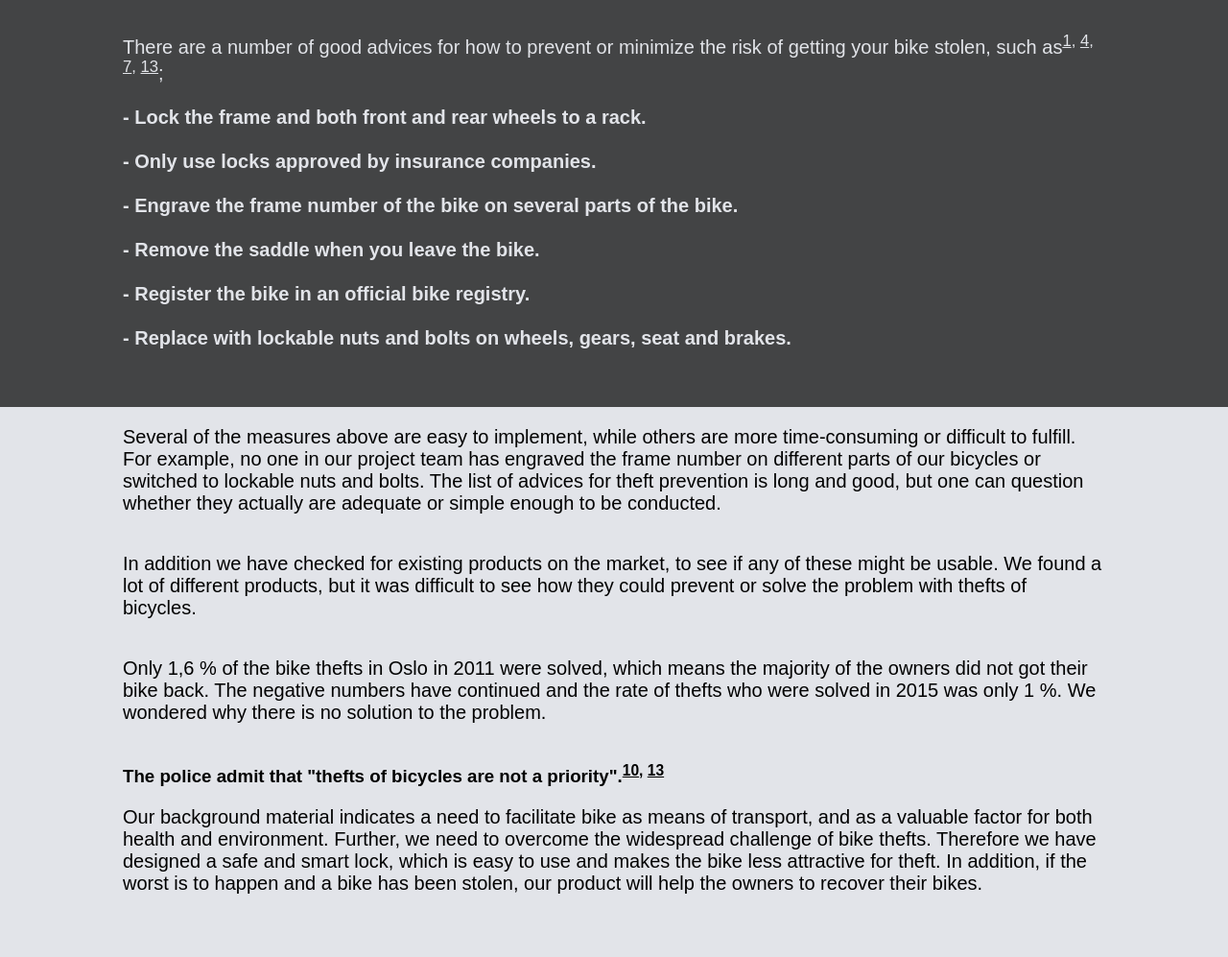
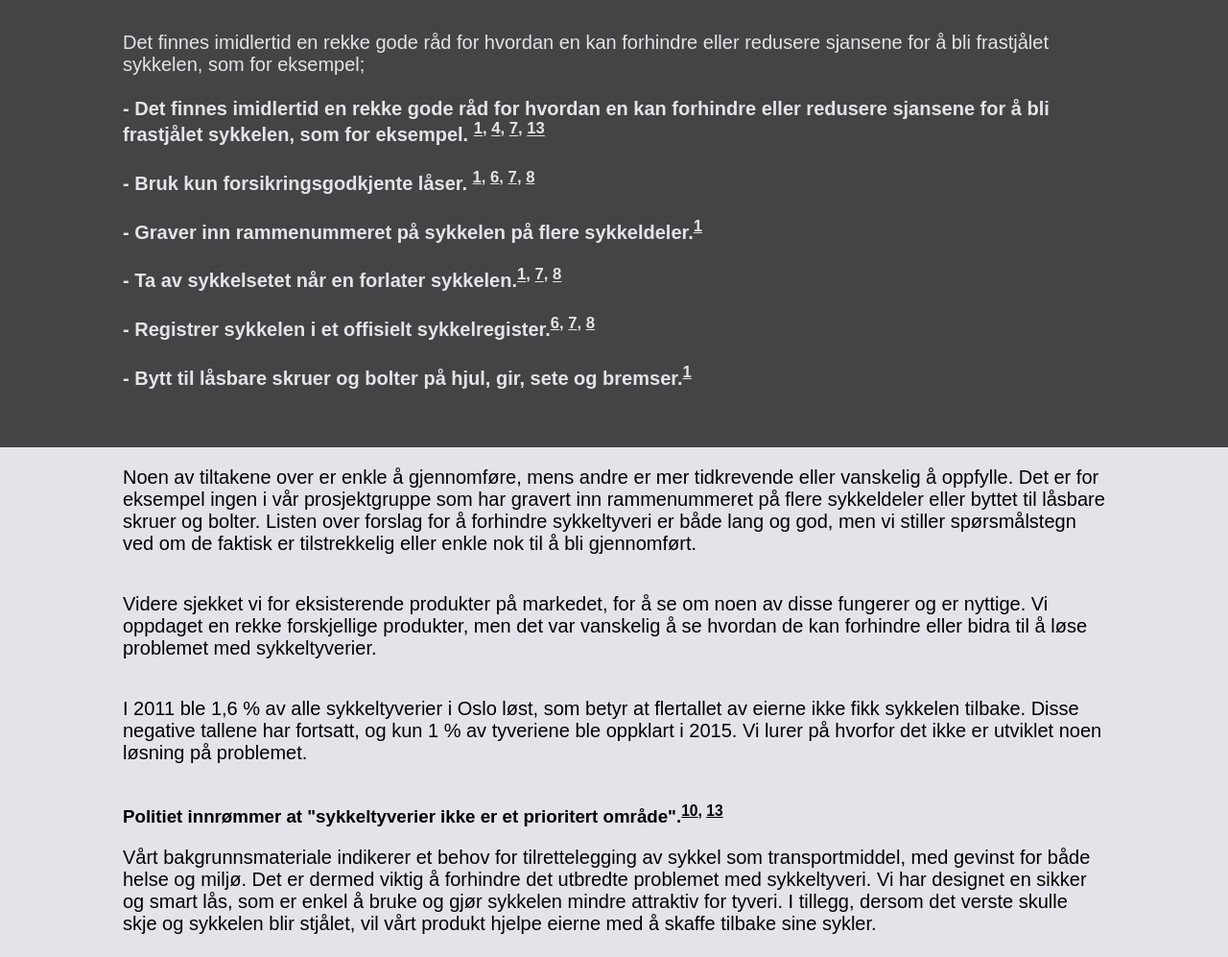
Before and after one commit to Oeitho/Final-Project, a plain HTML site: page problem-no.html in a window 1280 px wide. Shown: the part 680-1677 px from the top of the page at 96% size. Drawn offline with Linux system fonts and the light colour scheme.

Commit message:
Oversettelse av Problem siden.

```diff
--- a/problem-no.html
+++ b/problem-no.html
@@ -38,53 +38,53 @@
 					<img id="ikon1" src="ikon1.png" alt="Illustration of thief stealing bike.">
 					<h2>Problem</h2>
 	        <p>
-	        	Many people use bike as transportation, which is supported by the Norwegian transportation authorities and organisations. In 2012 they prepared a proposal for improving and developing a healthy Norwegian transport plan, in order to achieve the climate targets set.<sup><a href="#sources">2</a></sup> The proposal states the necessity to reduce emissions from vehicles, ships and aircraft.
+	        	Mange bruker sykkel som transportmiddel, noe som er støttet av norske transportmyndigheter og organisasjoner. De utarbeidet et forslag i 2012, til hvordan Norge burde satse på og forbedre det nasjonale transportomfanget i landet for å nå det klimamålet vi har satt.<sup><a href="#sources">2</a></sup> Forslaget poengterer nødvendigheten av å redusere utslipp fra kjøretøyer, skip og fly.
 	        </p>
-					<h3>	"(...) increased cycling and walking gives better accessibility, health and environment"
+					<h3>	"(...) økt sykling og gåing gir bedre framkommelighet, helse og miljø"
 					</h3>
 					<p>
-						However, there are several challenges associated with bicycle as transportation: every third person in Norway has experienced bike theft.<sup><a href="#sources">14</a></sup> The police reported 4837 thefts of bicycles in 2015, only in Oslo.<sup><a href="#sources">8</a></sup> In addition, probably most of the bike thefts are never reported. These numbers and facts might lower the chances for people to choose bike as transportation.
+						Det viser seg imidlertid at det er flere utfordringer knyttet til sykkel som transportmiddel: hver tredje person i Norge har nemlig opplevd sykkeltyveri.<sup><a href="#sources">14</a></sup> Politiet rapporterte om hele 4837 sykkeltyverier i 2015, og det bare i Oslo.<sup><a href="#sources">8</a></sup>  I tillegg blir de fleste av tyveriene aldri rapportert. Disse negative tallene og faktaen kan bidra til å redusere sjansene for at folk velger sykkel som transportmiddel.
 					</p>
 				</div>
 			</div>
 			<div class="container-colored">
 				<div class="container">
 					<p>
-						There are a number of good advices for how to prevent or minimize the risk of getting your bike stolen, such as<sup><a href="#sources">1</a>, <a href="#sources">4</a>, <a href="#sources">7</a>, <a href="#sources">13</a></sup>;<br/> <br/>
+						Det finnes imidlertid en rekke gode råd for hvordan en kan forhindre eller redusere sjansene for å bli frastjålet sykkelen, som for eksempel;<br/> <br/>
 						<strong>
-						- Lock the frame and both front and rear wheels to a rack. <br/><br>
+						- Det finnes imidlertid en rekke gode råd for hvordan en kan forhindre eller redusere sjansene for å bli frastjålet sykkelen, som for eksempel. <sup><a href="#sources">1</a>, <a href="#sources">4</a>, <a href="#sources">7</a>, <a href="#sources">13</a></sup> <br/><br>
 						</strong>
 						<strong>
-						- Only use locks approved by insurance companies. <br/><br/>
+						- Bruk kun forsikringsgodkjente låser. <sup><a href="#sources">1</a>, <a href="#sources">6</a>, <a href="#sources">7</a>, <a href="#sources">8</a></sup><br/><br/>
 						</strong>
 						<strong>
-						- Engrave the frame number of the bike on several parts of the bike. <br/><br/>
+						- Graver inn rammenummeret på sykkelen på flere sykkeldeler.<sup><a href="#sources">1</a></sup> <br/><br/>
 						</strong>
 						<strong>
-						- Remove the saddle when you leave the bike. <br/><br/>
+						- Ta av sykkelsetet når en forlater sykkelen.<sup><a href="#sources">1</a>, <a href="#sources">7</a>, <a href="#sources">8</a></sup><br/><br/>
 						</strong>
 						<strong>
-						- Register the bike in an official bike registry. <br/><br/>
+						- Registrer sykkelen i et offisielt sykkelregister.<sup><a href="#sources">6</a>, <a href="#sources">7</a>, <a href="#sources">8</a></sup> <br/><br/>
 						</strong>
 						<strong>
-						- Replace with lockable nuts and bolts on wheels, gears, seat and brakes.
+						- Bytt til låsbare skruer og bolter på hjul, gir, sete og bremser.<sup><a href="#sources">1</a></sup>
 						</strong>
 					</p>
 				</div>
 			</div>
 			<div class="container">
 				<p>
-					Several of the measures above are easy to implement, while others are more time-consuming or difficult to fulfill. For example, no one in our project team has engraved the frame number on different parts of our bicycles or switched to lockable nuts and bolts. The list of advices for theft prevention is long and good, but one can question whether they actually are adequate or simple enough to be conducted.
+					Noen av tiltakene over er enkle å gjennomføre, mens andre er mer tidkrevende eller vanskelig å oppfylle. Det er for eksempel ingen i vår prosjektgruppe som har gravert inn rammenummeret på flere sykkeldeler eller byttet til låsbare skruer og bolter. Listen over forslag for å forhindre sykkeltyveri er både lang og god, men vi stiller spørsmålstegn ved om de faktisk er tilstrekkelig eller enkle nok til å bli gjennomført.
 				</p>
 				<p>
-					In addition we have checked for existing products on the market, to see if any of these might be usable. We found a lot of different products, but it was difficult to see how they could prevent or solve the problem with thefts of bicycles.
+					Videre sjekket vi for eksisterende produkter på markedet, for å se om noen av disse fungerer og er nyttige. Vi oppdaget en rekke forskjellige produkter, men det var vanskelig å se hvordan de kan forhindre eller bidra til å løse problemet med sykkeltyverier.
 				</p>
 				<p>
-					Only 1,6 % of the bike thefts in Oslo in 2011 were solved, which means the majority of the owners did not got their bike back. The negative numbers have continued and the rate of thefts who were solved in 2015 was only 1 %. We wondered why there is no solution to the problem.
+					I 2011 ble 1,6 % av alle sykkeltyverier i Oslo løst, som betyr at flertallet av eierne ikke fikk sykkelen tilbake. Disse negative tallene har fortsatt, og kun 1 % av tyveriene ble oppklart i 2015. Vi lurer på hvorfor det ikke er utviklet noen løsning på problemet.
 				</p>
-				<h3>The police admit that "thefts of bicycles are not a priority".<sup><a href="#sources">10</a>, <a href="#sources/">13</a></sup></h3>
+				<h3>Politiet innrømmer at "sykkeltyverier ikke er et prioritert område".<sup><a href="#sources">10</a>, <a href="#sources/">13</a></sup></h3>
 				<p>
-					Our background material indicates a need to facilitate bike as means of transport, and as a valuable factor for both health and environment. Further, we need to overcome the widespread challenge of bike thefts. Therefore we have designed a safe and smart lock, which is easy to use and makes the bike less attractive for theft. In addition, if the worst is to happen and a bike has been stolen, our product will help the owners to recover their bikes.
+					Vårt bakgrunnsmateriale indikerer et behov for tilrettelegging av sykkel som transportmiddel, med gevinst for både helse og miljø. Det er dermed viktig å forhindre det utbredte problemet med sykkeltyveri. Vi har designet en sikker og smart lås, som er enkel å bruke og gjør sykkelen mindre attraktiv for tyveri. I tillegg, dersom det verste skulle skje og sykkelen blir stjålet, vil vårt produkt hjelpe eierne med å skaffe tilbake sine sykler.
 				</p>
     	</div>
 			<div class="container-colored">
```
